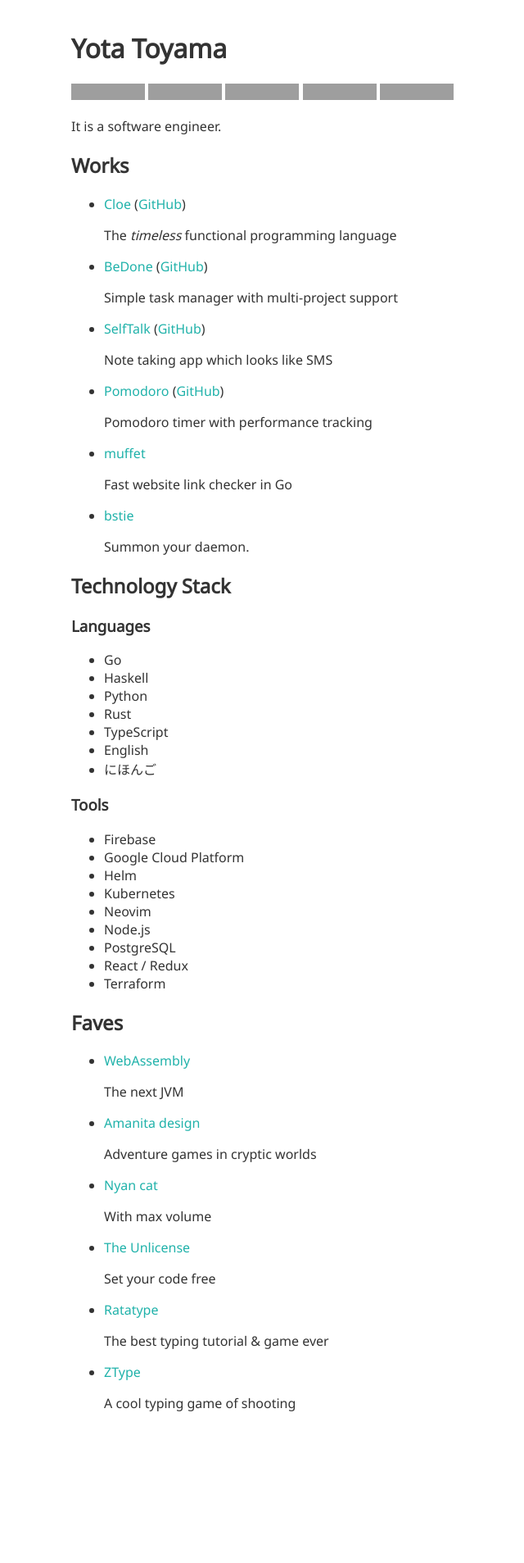
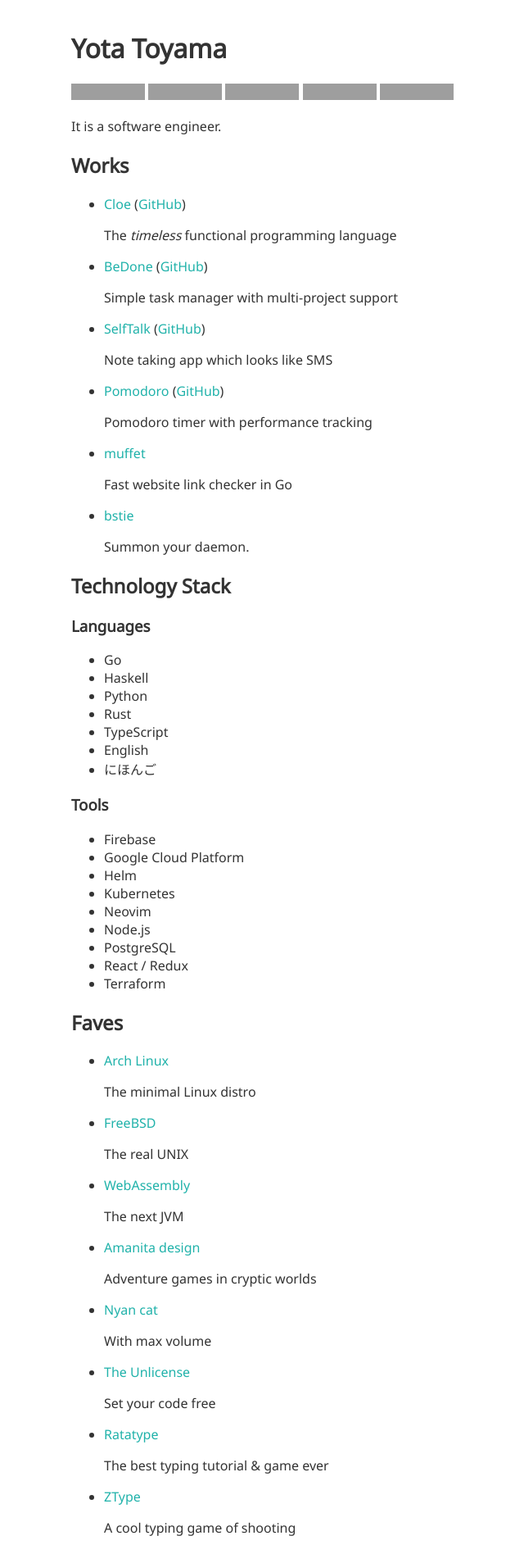
Before and after one commit to raviqqe/raviqqe.github.io, a Jekyll site: the page built from index.md, in a window 1280 px wide, cut to the strip 0-1907 px from the top of the page. Shown: the whole strip at 82% size, without its empty margins (153-793 px from the left). Built offline with Jekyll 4.4.1, drawn with Linux system fonts in a browser that asks for light colours; our own code applies the rules of GitHub Pages for plain Markdown files; before the commit the page ends 1755 px from its top, so only the background shows below that; grey boxes are pictures that could not be loaded.

Commit message:
Update faves

```diff
--- a/index.md
+++ b/index.md
@@ -60,6 +60,14 @@ It is a software engineer.
 
 ## Faves
 
+- [Arch Linux](https://www.archlinux.org)
+
+  The minimal Linux distro
+
+- [FreeBSD](https://www.freebsd.org)
+
+  The real UNIX
+
 - [WebAssembly](https://webassembly.org)
 
   The next JVM
```
